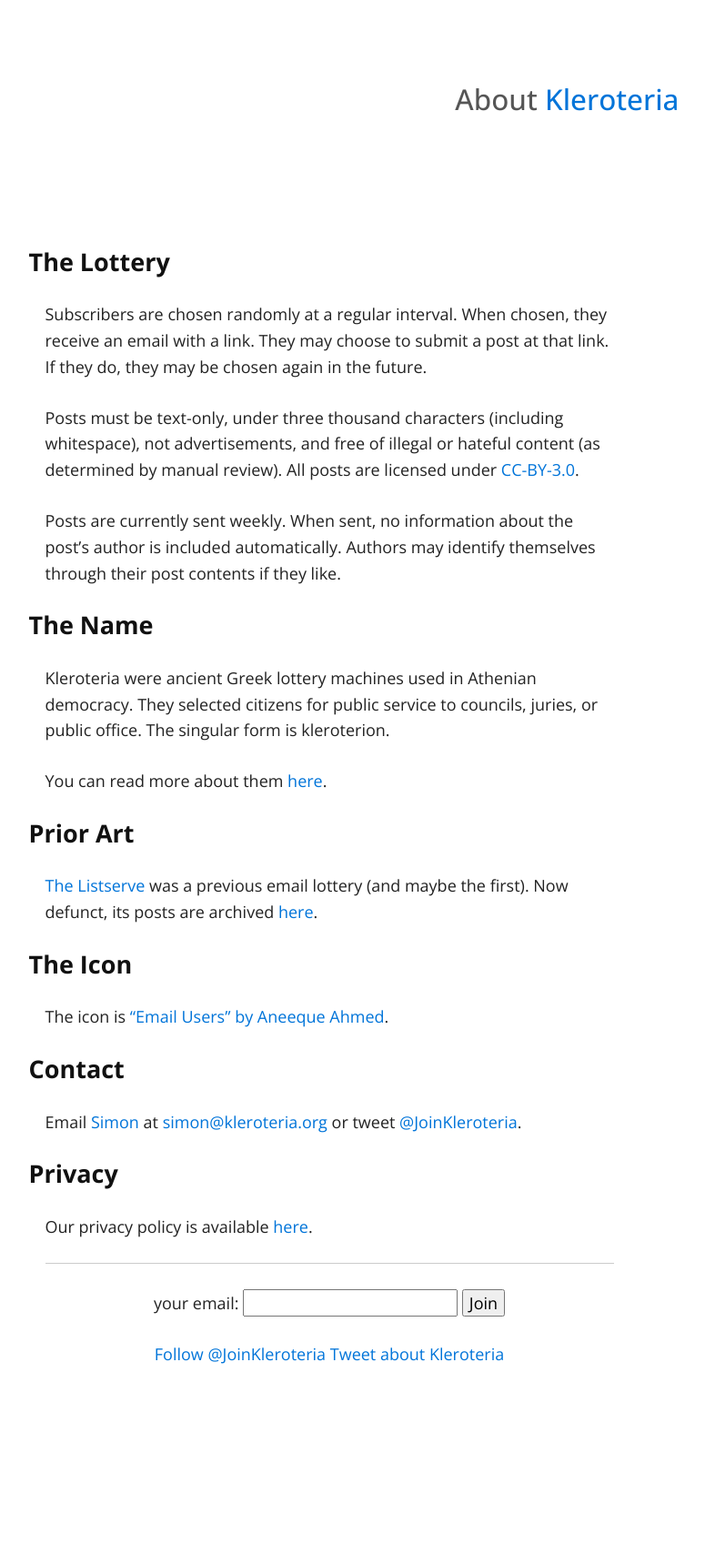
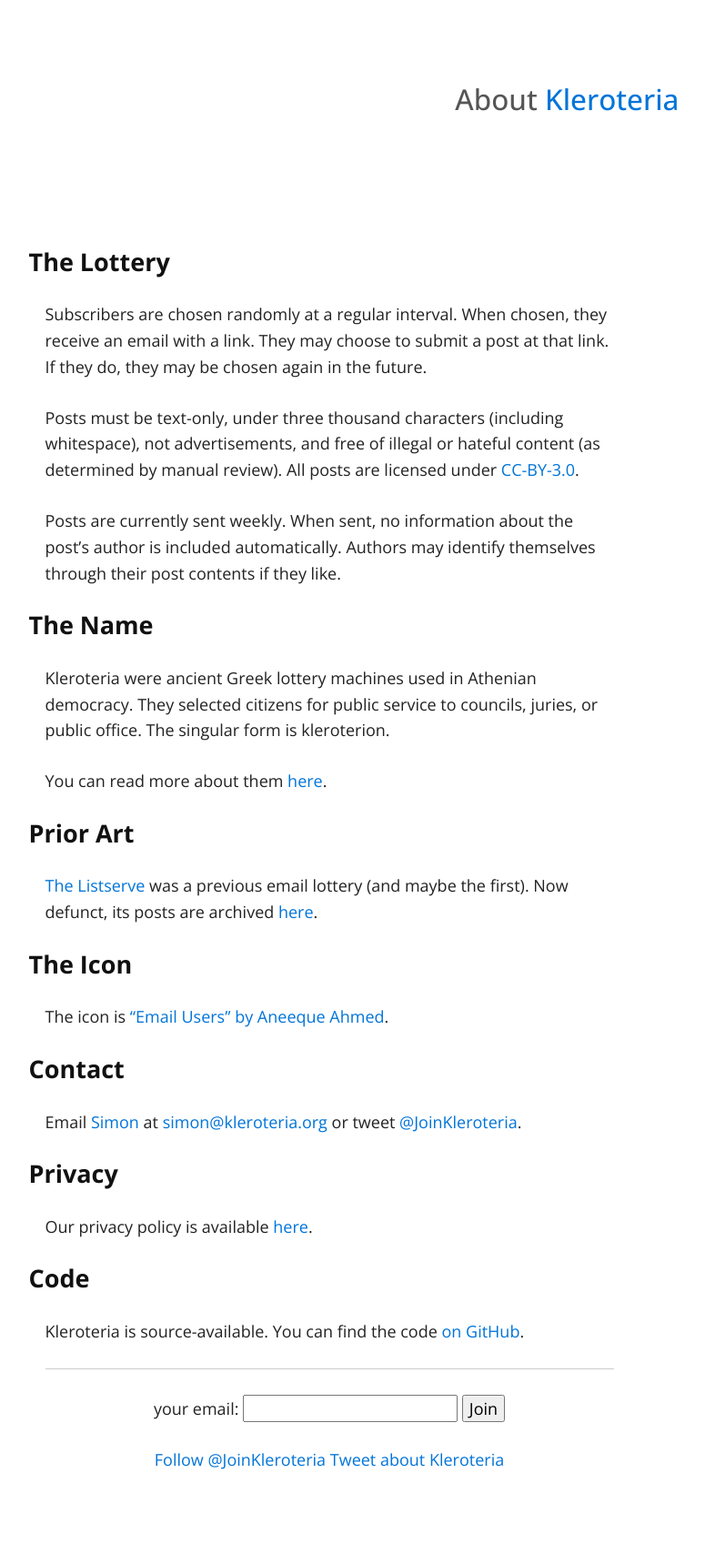
Before and after one commit to simon-weber/kleroteria, a Jekyll site: the page built from site/about.md, in a window 1280 px wide. Shown: the whole page at 91% size, without its empty margins (278-1053 px from the left). Built offline with Jekyll 4.4.1, drawn with Linux system fonts in a browser that asks for light colours; comment, search, counter and statistics services are not loaded; our own code applies the rules of GitHub Pages for plain Markdown files; before the commit the page ends 1593 px from its top, so only the background shows below that.

Commit message:
link repo

```diff
--- a/site/about.md
+++ b/site/about.md
@@ -42,3 +42,7 @@
 #### Privacy
 
 Our privacy policy is available [here](/privacy).
+
+#### Code
+
+Kleroteria is source-available. You can find the code [on GitHub](https://github.com/simon-weber/kleroteria).
```
